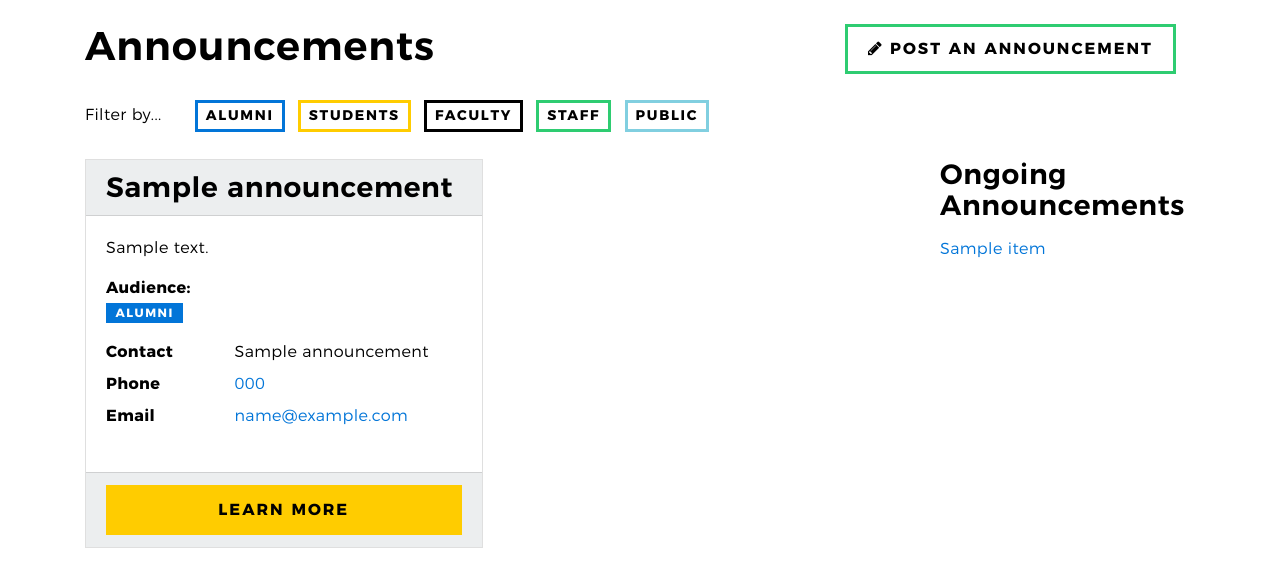
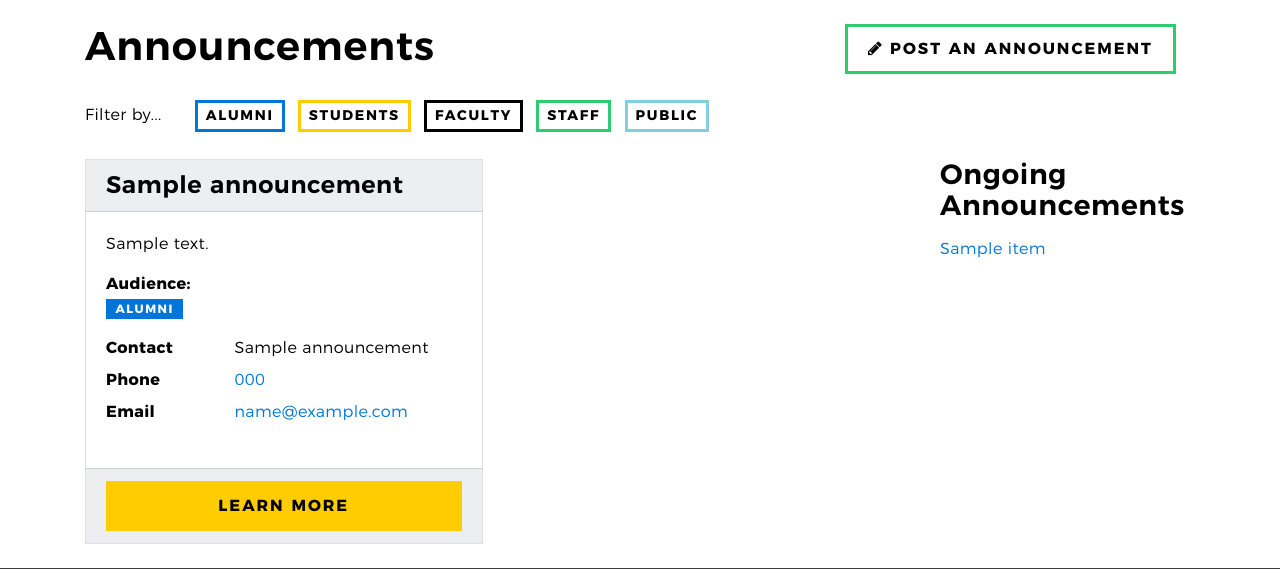
Before and after one commit to UCF/UCF-Announcements-Django, a Django app: template templates/home.html in a window 1280 px wide. Shown: the part 110-679 px from the top of the page. Run offline with Django 3.2, Linux system fonts and the light colour scheme; data comes from the database, SQL or seed files in the repository; tables that the repository leaves empty hold one stand-in row (values such as "Sample post"); the template is opened without the code that fills it: values that come from a table or form of the project are taken from there, most other values are stand-ins (such as "Sample title", 1, 10 or a date in 2020); parts of the project's set-up code (start-up, migrations or seed data) failed here and were passed over; some libraries are stand-ins or nearby versions.

Commit message:
Updated title size

```diff
--- a/templates/home.html
+++ b/templates/home.html
@@ -30,7 +30,7 @@
         {% for item in announcements %}
         <div class="col-lg-6 mb-4">
           <div class="card h-100">
-            <h2 class="h3 card-header">{{ item.title }}</h2>
+            <h2 class="h4 card-header">{{ item.title }}</h2>
             <div class="card-block">
               <p>{{ item.description|safe|truncatewords:25 }}</p>
               <dl>
```
